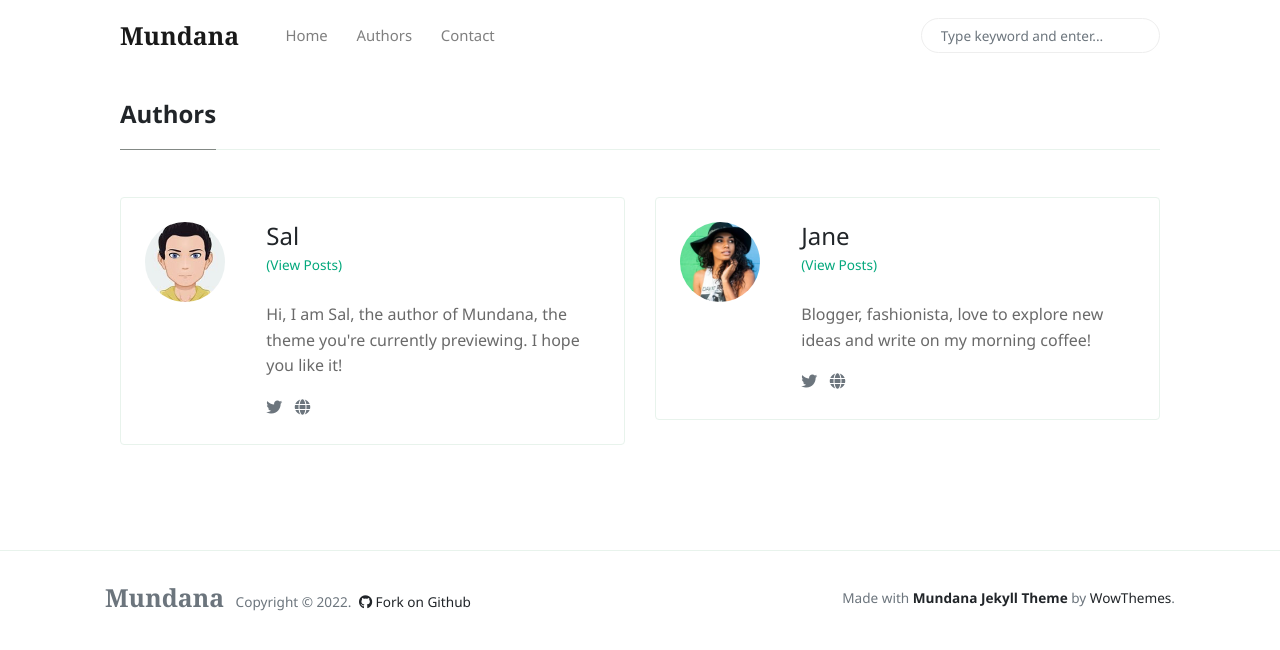
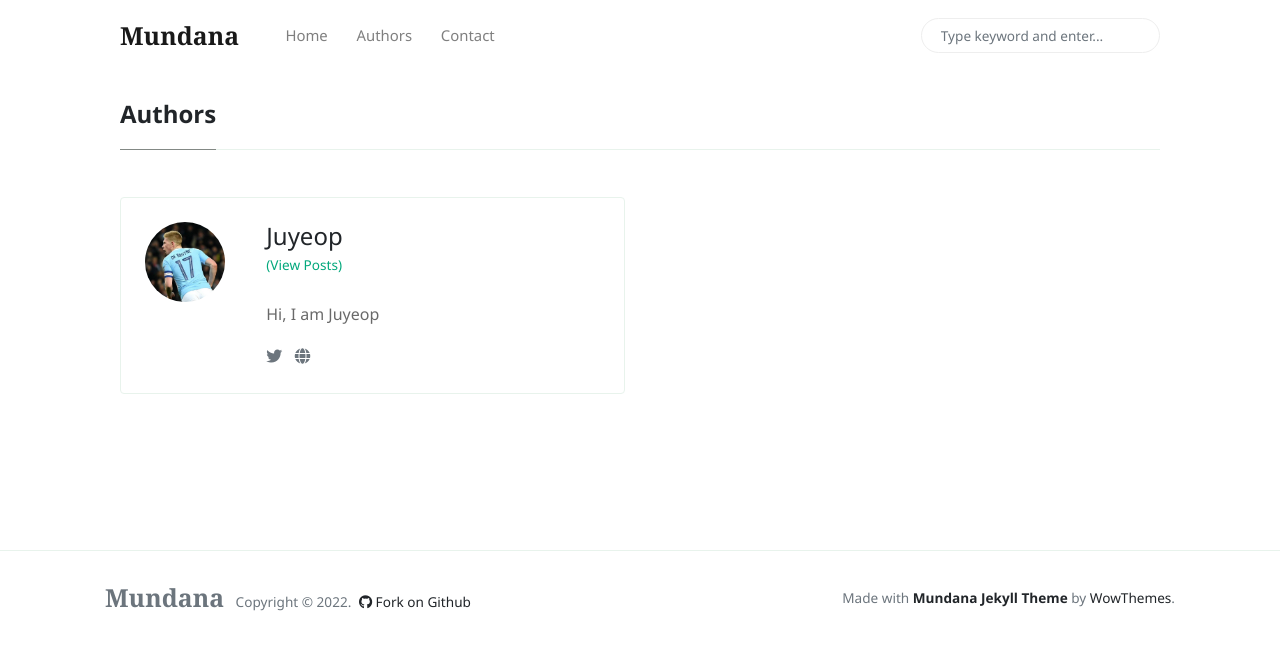
Before and after one commit to juyeop03/juyeop03.github.io, a Jekyll site: the page built from _pages/authors-list.html, in a window 1280 px wide. Shown: the top 650 px of the page. Built offline with Jekyll 4.4.1, drawn with Linux system fonts in a browser that asks for light colours; nearby versions of some CDN libraries.

Commit message:
update: config 정보 수정

```diff
--- a/_config.yml
+++ b/_config.yml
@@ -5,8 +5,7 @@ logo: 'assets/images/logo.png'
 favicon: 'assets/images/favicon.ico'
 baseurl: ''
 disqus: 'demowebsite'
-email: 'wowthemesnet@gmail.com'
-mailchimp-list: 'https://wowthemes.us11.list-manage.com/subscribe/post?u=8aeb20a530e124561927d3bd8&amp;id=8c3d2d214b'
+email: 'kjy031104@gmail.com'
 
 include: ["_pages"]
 permalink: /:title/
@@ -20,20 +19,11 @@ plugins:
 
 authors:
     sal:
-      name:           Sal
-      site:           https://www.wowthemes.net
-      avatar:         /assets/images/avatar1.jpg
-      bio:            "Hi, I am Sal, the author of Mundana, the theme you're currently previewing. I hope you like it!"
-      email:          wowthemesnet@gmail.com
-      twitter:        https://twitter.com/wowthemesnet
-
-    jane:
-      name:           Jane
-      site:           https://www.wowthemes.net
-      avatar:         /assets/images/avatar2.jpg
-      bio:            "Blogger, fashionista, love to explore new ideas and write on my morning coffee!"
-      email:          fakemail@gmail.com
-      twitter:        https://twitter.com/wowthemesnet
+      name:           Juyeop
+      site:           https://github.com/juyeop03
+      avatar:         /assets/images/profile.jpg
+      bio:            "Hi, I am Juyeop"
+      email:          kjy031104@gmail.com
 
 # Defaults
 defaults:
@@ -44,7 +34,7 @@ defaults:
     values:
       layout: post
       author: sal
-      avatar: /assets/images/avatar1.jpg
+      avatar: /assets/images/profile.jpg
 
   # all pages
   - scope:
```
Also changed, not shown: assets/images/profile.jpg (added).
